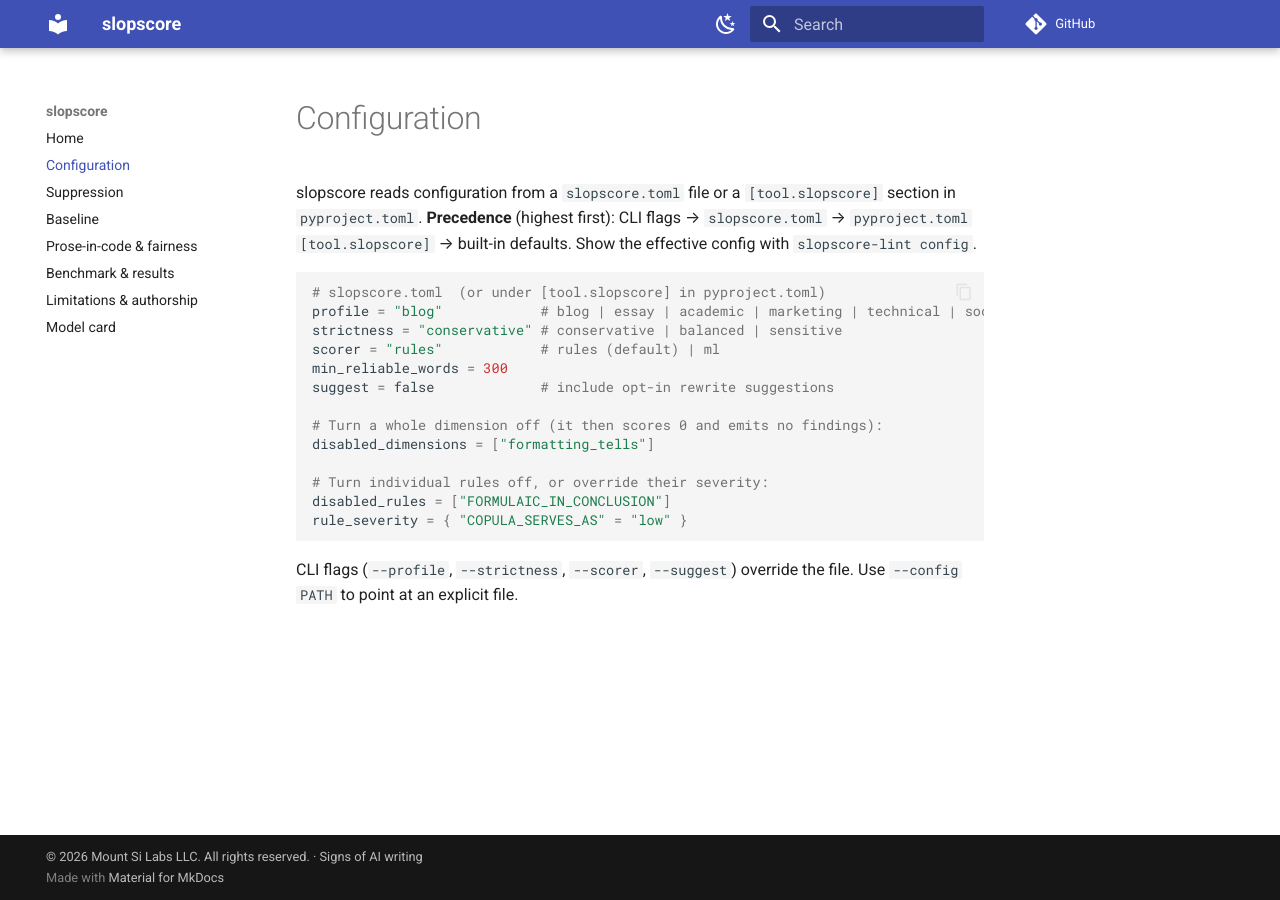
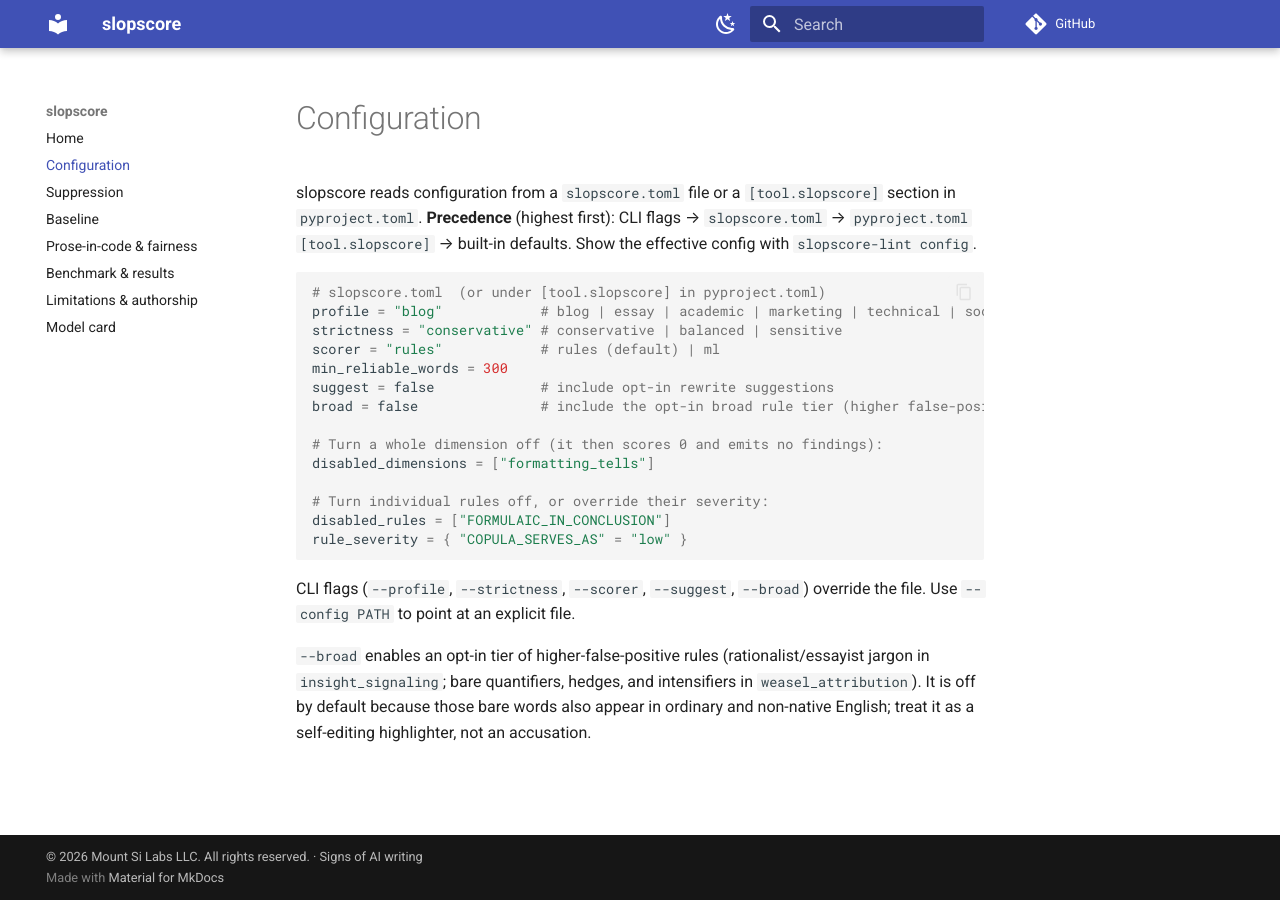
Before and after one commit to jman4162/slopscore, an MkDocs documentation site: the page built from docs/configuration.md, in a window 1280 px wide. Built offline with MkDocs 1.6.1 and Material for MkDocs 9.7.7, drawn with Linux system fonts in a browser that asks for light colours; comment, search, counter and statistics services are not loaded.

Commit message:
v0.8.0: insight_signaling dimension + weasel expansion + --broad
Release 0.8.0: bump pyproject/__version__/SCHEMA_VERSION, CHANGELOG, docs
(--broad in index.md + configuration.md), README pre-commit rev.

Co-Authored-By: Claude Opus 4.8 (1M context) <noreply@anthropic.com>
Claude-Session: https://claude.ai/code/session_01HuUAdHG3CtY2WSPz6n1Z6E

````diff
--- a/docs/configuration.md
+++ b/docs/configuration.md
@@ -11,6 +11,7 @@ strictness = "conservative" # conservative | balanced | sensitive
 scorer = "rules"            # rules (default) | ml
 min_reliable_words = 300
 suggest = false             # include opt-in rewrite suggestions
+broad = false               # include the opt-in broad rule tier (higher false-positive rate)
 
 # Turn a whole dimension off (it then scores 0 and emits no findings):
 disabled_dimensions = ["formatting_tells"]
@@ -20,5 +21,10 @@ disabled_rules = ["FORMULAIC_IN_CONCLUSION"]
 rule_severity = { "COPULA_SERVES_AS" = "low" }
 ```
 
-CLI flags (`--profile`, `--strictness`, `--scorer`, `--suggest`) override the file. Use
+CLI flags (`--profile`, `--strictness`, `--scorer`, `--suggest`, `--broad`) override the file. Use
 `--config PATH` to point at an explicit file.
+
+`--broad` enables an opt-in tier of higher-false-positive rules (rationalist/essayist jargon in
+`insight_signaling`; bare quantifiers, hedges, and intensifiers in `weasel_attribution`). It is off
+by default because those bare words also appear in ordinary and non-native English; treat it as a
+self-editing highlighter, not an accusation.
--- a/pyproject.toml
+++ b/pyproject.toml
@@ -6,7 +6,7 @@ build-backend = "hatchling.build"
 # PyPI distribution name ("slopscore" was already taken by a different, similar tool). The import
 # package stays `slopscore`; the CLI command is `slopscore-lint` (scikit-learn / sklearn pattern).
 name = "slopscore-lint"
-version = "0.7.3"
+version = "0.8.0"
 description = "Transparent AI-slop writing-pattern analysis for essays, blog posts, Markdown, JSON, and websites."
 readme = "README.md"
 license = "MIT"
--- a/src/slopscore/__init__.py
+++ b/src/slopscore/__init__.py
@@ -9,6 +9,6 @@ from __future__ import annotations
 from slopscore.core import SlopScorer, scan_path, scan_text, scan_url
 from slopscore.models import Report
 
-__version__ = "0.7.3"
+__version__ = "0.8.0"
 
 __all__ = ["Report", "SlopScorer", "__version__", "scan_path", "scan_text", "scan_url"]
````
Also changed, not shown: CHANGELOG.md (+22 -0 lines), README.md (+1 -1 lines), docs/index.md (+1 -0 lines), 1 other file.
